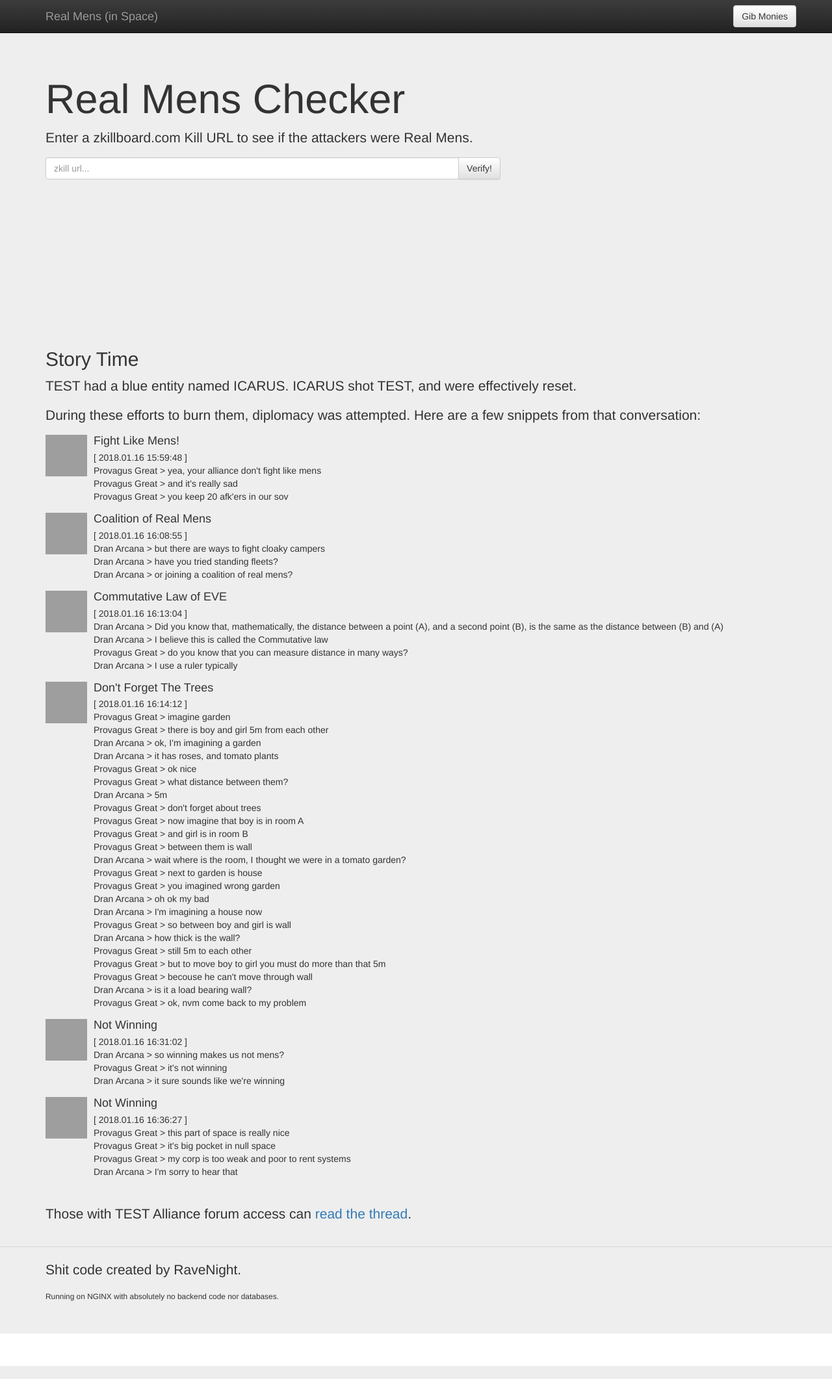
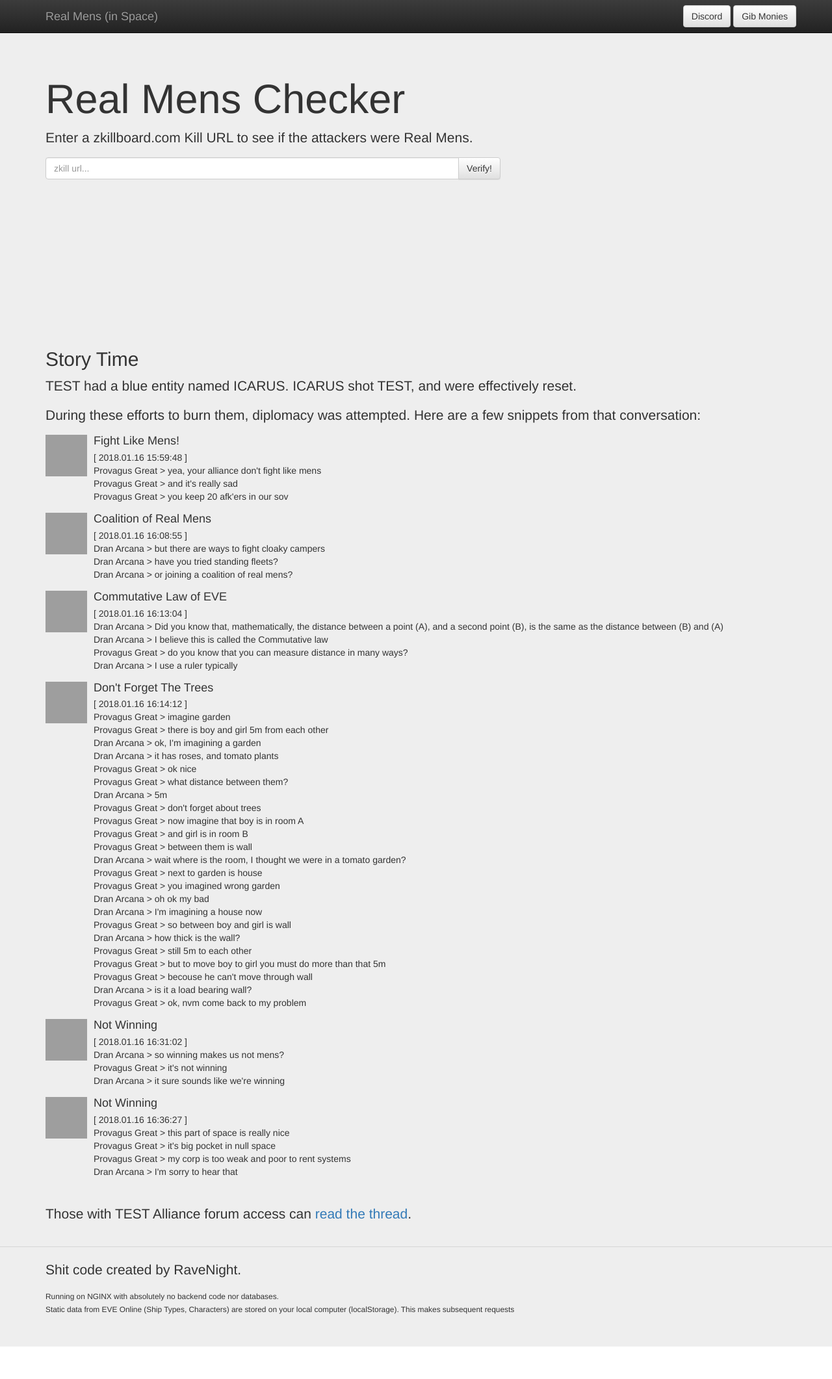
Before and after one commit to tehraven/RealMens.Space, a PHP site: page / in a window 1280 px wide. Shown: the whole page at 65% size. Run offline with PHP 8.4, Linux system fonts and the light colour scheme; some libraries are stand-ins or nearby versions; grey boxes are pictures that could not be loaded.

Commit message:
Discord invites

```diff
--- a/servers/web/index.php
+++ b/servers/web/index.php
@@ -40,7 +40,9 @@
         </div>
         <div id="navbar" class="navbar-collapse collapse hidden">
           <form class="navbar-form navbar-right" role="form">
-            <a class="btn btn-default navbar-right" href="https://PayPal.Me/tehraven" role="button">Gib Monies</a>
+            <a class="btn btn-default navbar-left" href="https://discord.gg/CUSbtq9" target="_blank" role="button">Discord</a>
+            &nbsp;
+            <a class="btn btn-default navbar-right" href="https://PayPal.Me/tehraven" target="_blank" role="button">Gib Monies</a>
           </form>
         </div><!--/.navbar-collapse -->
       </div>
@@ -201,7 +203,8 @@
 
       <footer class='container'>
         <p>Shit code created by RaveNight.</p>
-        <small>Running on NGINX with absolutely no backend code nor databases.</small>
+        <small>Running on NGINX with absolutely no backend code nor databases.</small><br />
+        <small>Static data from EVE Online (Ship Types, Characters) are stored on your local computer (localStorage). This makes subsequent requests</small>
       </footer>
 
     </div>
--- a/servers/web/js/main.js
+++ b/servers/web/js/main.js
@@ -353,9 +353,14 @@ const buildAttackerRow = (attackerData, mensData) => {
 
 const displayKillStats = () => {
     var menlyDeathRating = (attackersStats.mens / (attackersStats.mens+attackersStats.notMens));
-    if(menlyDeathRating < 0.2) return;
 
-    var ratingHtml = '<h4 class="media-heading">Menly Meter</h4><div class="progress">';
+    var ratingHtml = '<h4 class="media-heading">Menly Meter</h4>';
+
+    if(menlyDeathRating < 0.2) {
+        ratingHtml += '<p>Not Mens. These attackers should be ashamed.</p>';
+    }
+    else {
+        ratingHtml += '<div class="progress">';
         var ratingVerbose = '';
         ratingHtml += '<div class="progress-bar progress-bar-';
         if(menlyDeathRating >= 0.8) { ratingVerbose = 'Real Mens Death'; ratingHtml += 'danger'; }
@@ -365,6 +370,7 @@ const displayKillStats = () => {
         ratingHtml += '" role="progressbar" aria-valuenow="' + (Math.floor(menlyDeathRating*100)) + '" aria-valuemin="0" aria-valuemax="100" style="width: ' + (Math.floor(menlyDeathRating*100)) + '%">';
         ratingHtml += '<span>' + ratingVerbose + '</span></div></div>';
         ratingHtml += '<small>This is a ' + ratingVerbose + ' because ' + (Math.floor(menlyDeathRating*100)) + '% of the attackers were Menly</small>';
+    }
     $("#div_zkill_lostship_right > div").html(ratingHtml);
 }
 
```
Lines whose indentation alone changed are shown as unchanged.
